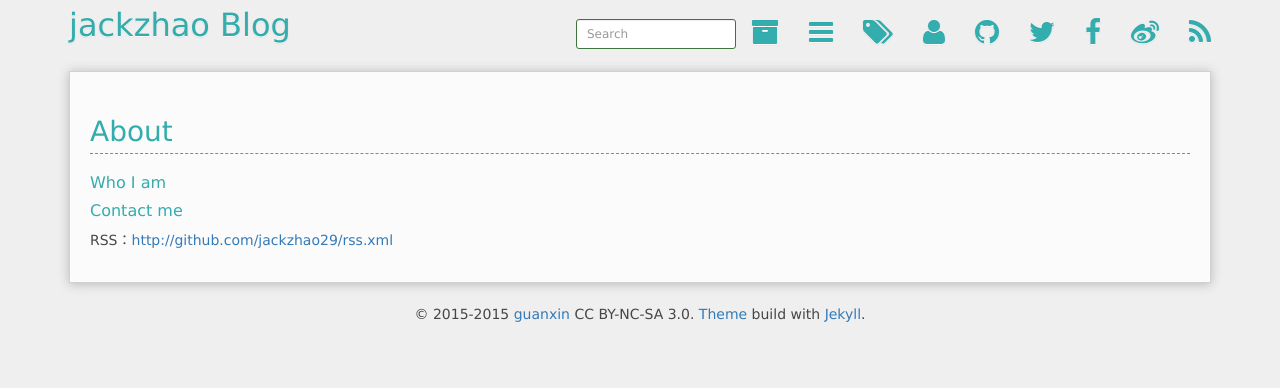
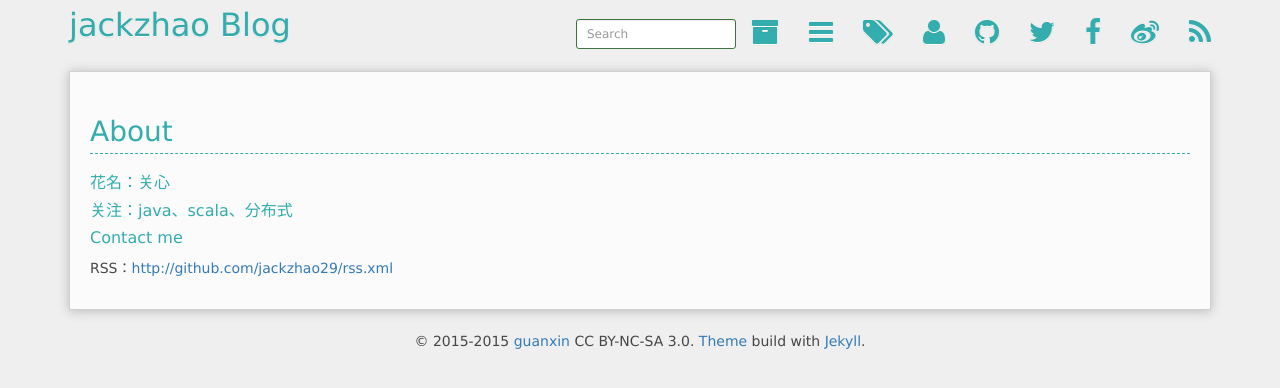
Before and after one commit to jackzhao29/jackzhao29.github.com, a Jekyll site: the page built from about.md, in a window 1280 px wide. Shown: the top 388 px of the page. Built offline with Jekyll 4.4.1, drawn with Linux system fonts in a browser that asks for light colours; Markdown is read by kramdown in place of the engine named in the settings; comment, search, counter and statistics services are not loaded.

Commit message:
update about

```diff
--- a/about.md
+++ b/about.md
@@ -5,7 +5,8 @@ group: navigation
 comment: true
 ---
 
-#### Who I am
+#### 花名：关心
+#### 关注：java、scala、分布式
 
 
 #### Contact me
```
